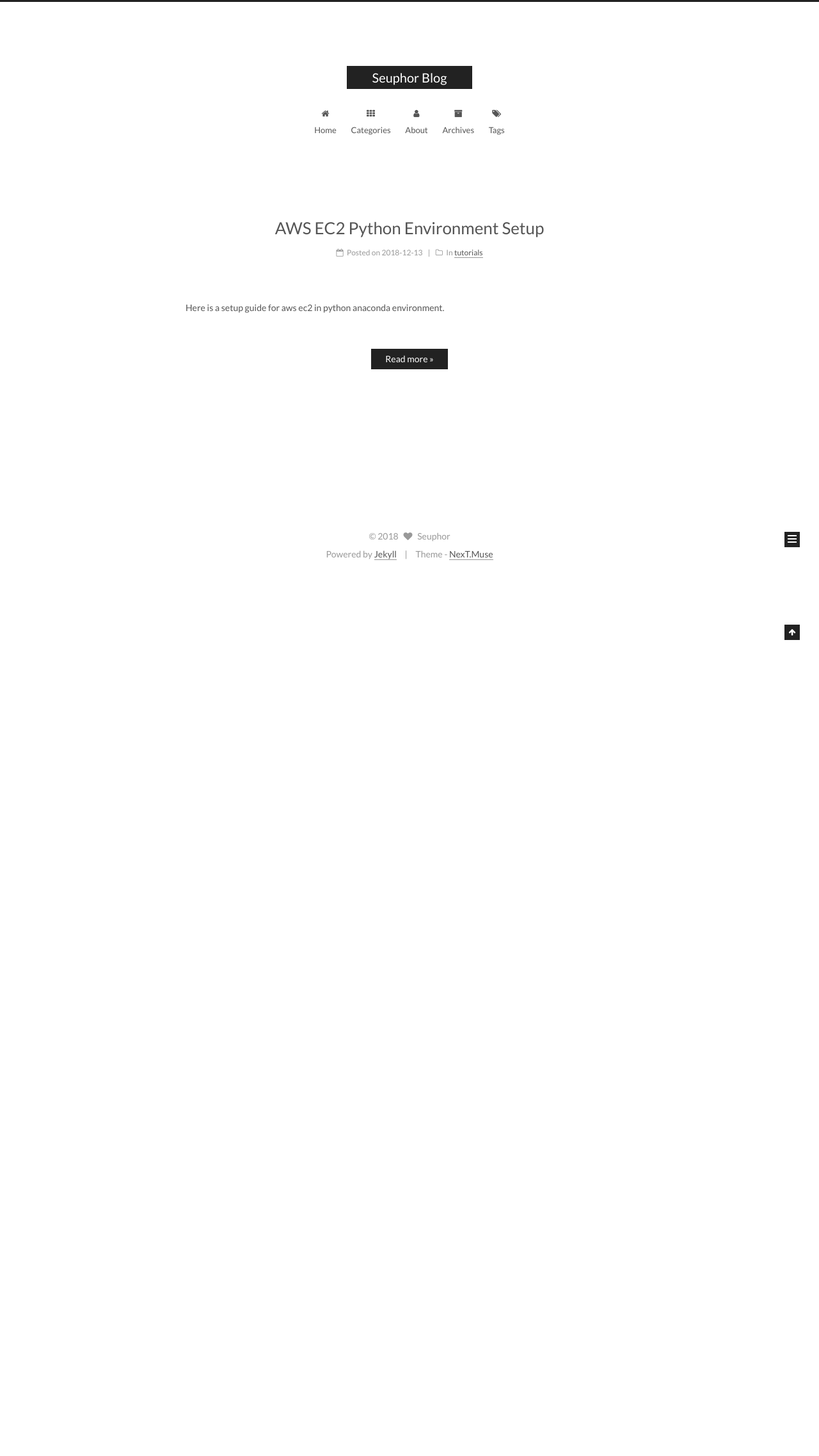
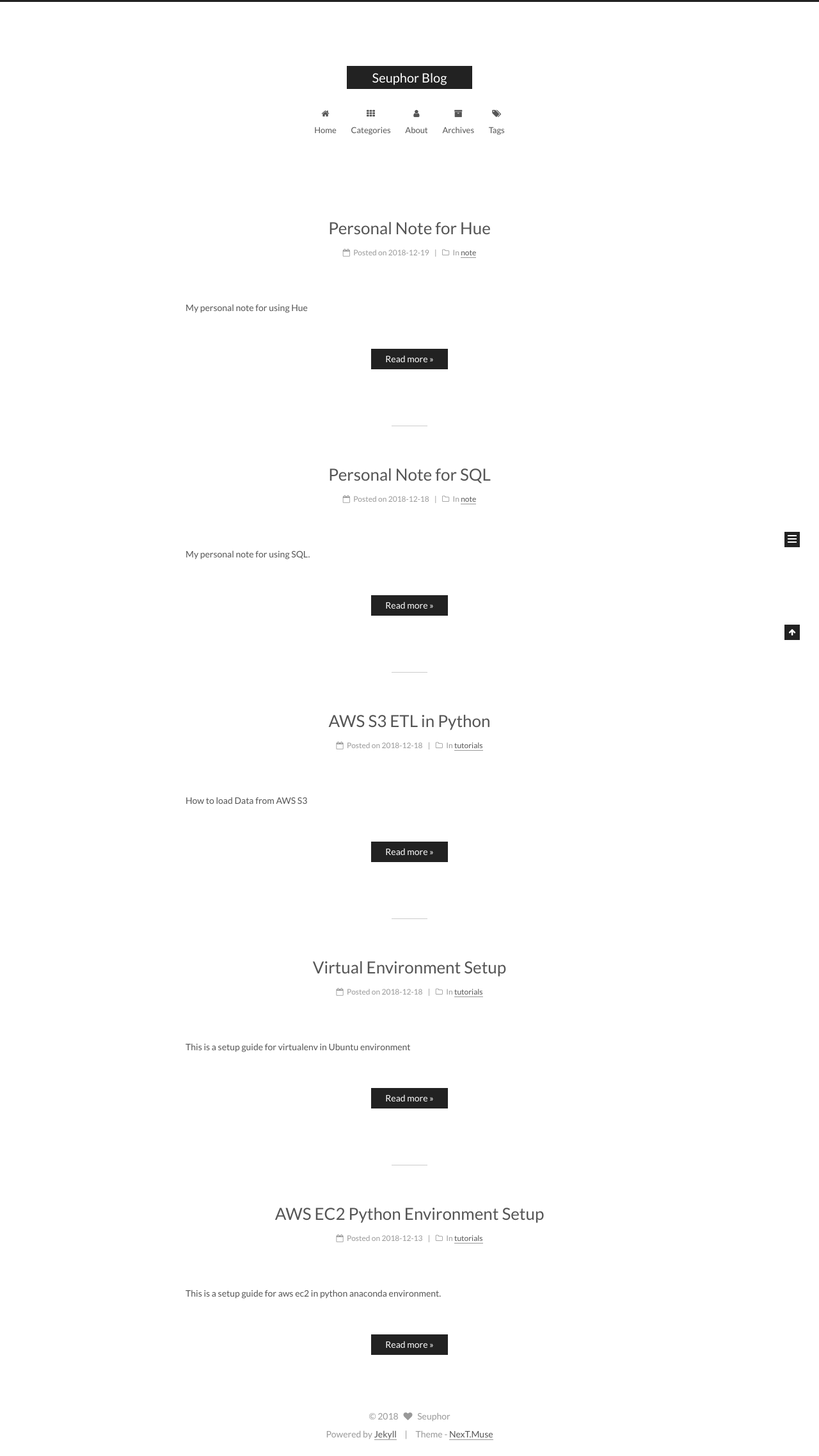
Before and after one commit to seuphor/blog, a Jekyll site: the page built from index.html, in a window 1280 px wide. Shown: the whole page at 64% size. Built offline with Jekyll 4.4.1, drawn with Linux system fonts in a browser that asks for light colours; the list of posts is cut into pages by our own code; before the commit the page ends 900 px from its top, so only the background shows below that.

Commit message:
add blogs

````diff
--- a/_posts/2018-12-13-aws-ec2-setup.md
+++ b/_posts/2018-12-13-aws-ec2-setup.md
@@ -5,9 +5,10 @@ categories:
 - tutorials
 tags:
 - aws
+- setup
 ---
 
-Here is a setup guide for aws ec2 in python anaconda environment.
+This is a setup guide for aws ec2 in python anaconda environment.
 
 ## 1. Setup EC2 Instance
 
--- /dev/null
+++ b/_posts/2018-12-18-s3-etl.md
@@ -0,0 +1,70 @@
+---
+title: AWS S3 ETL in Python
+date: 2018-12-18 23:10:00
+categories:
+- tutorials
+tags:
+- aws
+- etl
+---
+
+How to load Data from AWS S3
+
+## 1. Connect to S3 Bucket
+
+First, you need aws_access_key and aws_secret_key to connect to S3. Please follow [this guide](https://aws.amazon.com/premiumsupport/knowledge-center/create-access-key/) (*Creating IAM Users* tab) to get key and the secret.
+
+Then you can connect to the S3 bucket:
+```python
+# imports
+import boto # package which connect to S3
+import tarfile # handle tarfile extration
+import pandas as pd
+from io import BytesIO # read Bytes type data
+```
+
+With the bucket_name and bucket_key, you can load the file from specific location:
+```python
+access_key = '12345'
+secret_key = '54321'
+
+s3_connection = boto.connect_s3(
+    aws_access_key_id = access_key,
+    aws_secret_access_key = secret_key
+)
+
+bucket = s3_connection.get_bucket('bucket_name', validate=False)
+
+# get all keys in the bucket
+keys = bucket.list()
+keys = [k.name for k in keys]
+
+# load the file
+obj = bucket.get_key('bucket_key').get_contents_as_string()
+```
+
+### Load TarFile
+```python
+obj = BytesIO(obj)
+
+# Reads a lookup file from an archive (fileobj)
+def get_from_archive(fileobj, compressed_file):
+    # Open the archive
+    tarf = tarfile.open(fileobj=fileobj)
+    print(tarf.getnames())
+
+    # Get the file of interest
+    compressed = tarf.extractfile(compressed_file)
+    return compressed
+
+ # in this case the file inside tarfile is called "search.log"
+log = get_from_archive(obj, "search.log")
+
+# you can read by line
+lines = log.readlines()
+for i,l in enumerate(lines):
+    print(l.decode('utf8').split('\t'))
+
+# or load into python dataframe
+pd_df = pd.read_csv(log, sep='\t', header=None, encoding='utf8')
+```
--- /dev/null
+++ b/_posts/2018-12-18-sql-note.md
@@ -0,0 +1,53 @@
+---
+title: Personal Note for SQL
+date: 2018-12-18 23:41:00
+categories:
+- note
+tags:
+- sql
+---
+
+My personal note for using SQL.
+
+## Useful links related to SQL
+- [SQL cheatsheet](https://github.com/enochtangg/quick-SQL-cheatsheet#find)
+- [SQL Performance Tips](https://www.mssqltips.com/sqlservertutorial/3202/remove-function-calls-from-the-select-list/)
+
+
+## Tips
+- As a best practice you should try to order your table join so the join that **reduces the result set the most** is joined first.
+
+## Tips with examples
+- You can declare Constant and stores in constant table
+```sql
+-- declare the constant
+WITH constant AS(
+SELECT
+  600 AS numb1,
+  1800 AS numb2
+)
+-- get the constant
+SELECT *
+FROM constant
+```
+
+- In MySQL, you can emuerate row_number by following:
+```sql
+SET @row = 0;
+SELECT @row:=@row+1
+FROM datatable
+-- You may also enumerate the ROW_NUMBER OVER PARTITION BY
+SET @row_number = 0;
+SET @customer_no = 0;
+SELECT
+    @row_number:=CASE
+        WHEN @customer_no = customerNumber THEN @row_number + 1
+        ELSE 1
+    END AS num,
+    @customer_no:=customerNumber as CustomerNumber,
+    paymentDate,
+    amount
+FROM
+    payments
+ORDER BY customerNumber;
+```
--- /dev/null
+++ b/_posts/2018-12-18-virtualenv-setup.md
@@ -0,0 +1,45 @@
+---
+title: Virtual Environment Setup
+date: 2018-12-18 22:44:00
+categories:
+- tutorials
+tags:
+- setup
+---
+
+This is a setup guide for virtualenv in Ubuntu environment
+
+## 1. Installation
+
+(I). pip for Python
+
+```sh
+# update package list
+sudo apt update
+
+# install python3 pip
+sudo apt install python3-pip
+
+# check the pip version
+pip3 --version
+```
+
+(II). virtualenv package
+
+```sh
+pip3 install virtualenv
+```
+
+## 2. Setup virtualenv
+
+```sh
+mkdir myproject
+cd myproject
+
+virtualenv -p /path/to/python venv
+touch .gitignore # add /venv to ignore the folder
+
+pip install some_package
+pip freeze [--local] > requirements.txt
+# pip install -r requirements.txt
+```
--- /dev/null
+++ b/_posts/2018-12-19-hue-note.md
@@ -0,0 +1,15 @@
+---
+title: Personal Note for Hue
+date: 2018-12-19 00:39:00
+categories:
+- note
+tags:
+- sql
+- hue
+---
+
+My personal note for using Hue
+
+## Useful Links
+- [official github](https://github.com/cloudera/hue)
+- [official get start guide](https://www.cloudera.com/documentation/enterprise/5-9-x/topics/hue.html#hue_guide_home)
````
Also changed, not shown: other parts of _posts/2018-12-13-aws-ec2-setup.md (+1 -1 lines).
